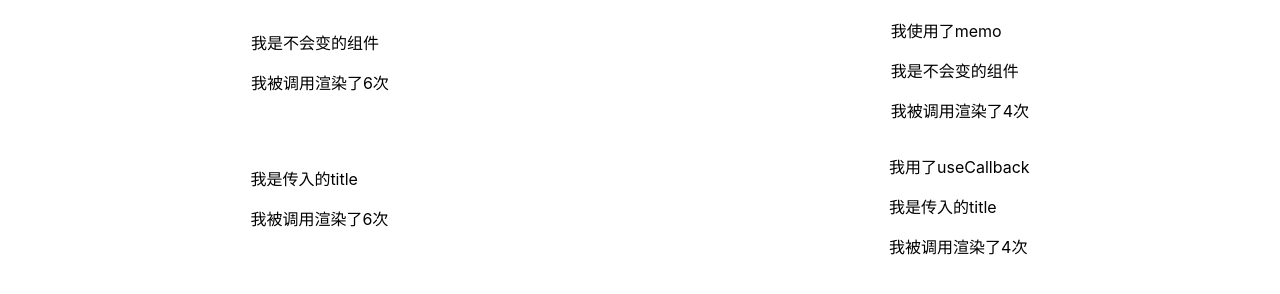
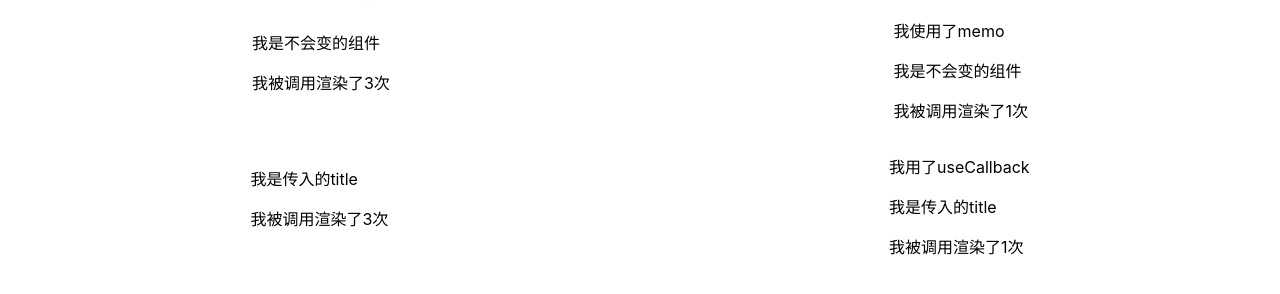
Before and after one commit to xieminhui/react-learnning, a React app: page /#/swiper in a window 1280 px wide. Shown: the part 436-730 px from the top of the page. Built offline with nearby package versions, Linux system fonts and the light colour scheme.

Commit message:
add react-hook useRef

```diff
--- a/src/app/pages/swiper/static.jsx
+++ b/src/app/pages/swiper/static.jsx
@@ -1,12 +1,12 @@
+import { useRef } from "react";
 
-// 注意这个变量是共享的，在每个引用该组件的时候，该变量是共享的
-let count  = 1;
 
 const StaticComponent = () => {
+    const countRef = useRef(1);
     return (
         <section>
             <div>我是不会变的组件</div>
-            <p>我被调用渲染了{count++}次</p>
+            <p>我被调用渲染了{countRef.current++}次</p>
         </section>
     )
 }
--- a/src/app/pages/swiper/staticProp.jsx
+++ b/src/app/pages/swiper/staticProp.jsx
@@ -1,10 +1,13 @@
-let count  = 1;
+import { useRef } from "react";
 
 const StatiPropscComponent = (props) => {
+    const countRef = useRef(1);
+    const testRef = useRef('test');
+    console.log(countRef, testRef);
     return (
         <section>
             <div onClick={props.propFn}>{props.title}</div>
-            <p>我被调用渲染了{count++}次</p>
+            <p>我被调用渲染了{countRef.current++}次</p>
         </section>
     )
 }
```
